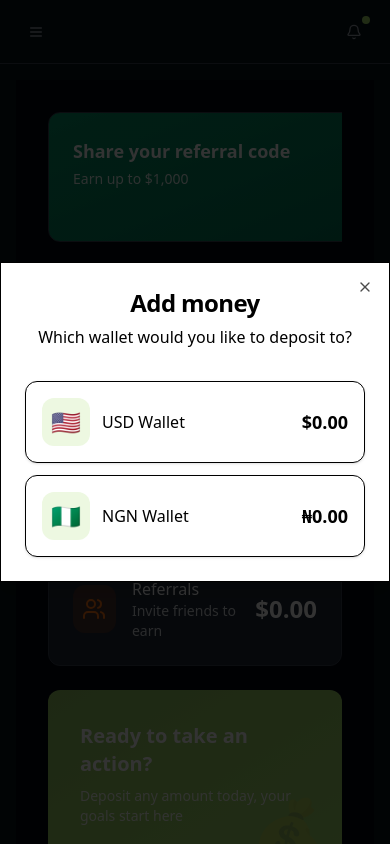
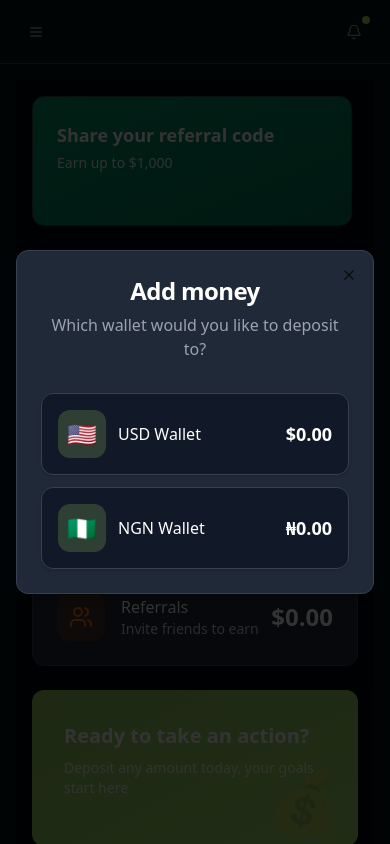
Before and after one commit to delegram-pixel/Ave, a Next.js app: page /dashboard in a window 390 px wide. Both pictures are taken after a click on the button "Add money". Built offline with nearby package versions, Linux system fonts and the light colour scheme.

Commit message:
Save current work before merging

```diff
--- a/src/app/dashboard/components/add-money-modal.tsx
+++ b/src/app/dashboard/components/add-money-modal.tsx
@@ -17,16 +17,16 @@ export function AddMoneyModal({ open, onOpenChange }: AddMoneyModalProps) {
 
   return (
     <Dialog open={open} onOpenChange={onOpenChange}>
-      <DialogContent className="sm:max-w-md bg-white border-border">
+      <DialogContent className="w-[calc(100%-2rem)] max-w-md bg-gray-800 border-gray-700 rounded-lg">
         <DialogHeader>
-          <DialogTitle className="text-2xl font-bold text-foreground">Add money</DialogTitle>
-          <p className="text-muted-foreground">Which wallet would you like to deposit to?</p>
+          <DialogTitle className="text-2xl font-bold text-white">Add money</DialogTitle>
+          <p className="text-gray-400">Which wallet would you like to deposit to?</p>
         </DialogHeader>
         <div className="space-y-3 mt-4">
           {wallets.map((wallet, index) => (
             <Card
               key={index}
-              className="p-4 bg-secondary border-border hover:bg-accent transition-colors cursor-pointer"
+              className="p-4 bg-gray-900 border-gray-700 hover:bg-gray-700 transition-colors cursor-pointer"
               onClick={() => {
                 // Handle wallet selection
                 console.log(`Selected ${wallet.name}`)
@@ -39,10 +39,10 @@ export function AddMoneyModal({ open, onOpenChange }: AddMoneyModalProps) {
                     {wallet.flag}
                   </div>
                   <div>
-                    <h4 className="text-foreground font-medium">{wallet.name}</h4>
+                    <h4 className="text-white font-medium">{wallet.name}</h4>
                   </div>
                 </div>
-                <p className="text-lg font-semibold text-foreground">{wallet.amount}</p>
+                <p className="text-lg font-semibold text-white">{wallet.amount}</p>
               </div>
             </Card>
           ))}
--- a/src/app/dashboard/components/dashboard-home.tsx
+++ b/src/app/dashboard/components/dashboard-home.tsx
@@ -38,7 +38,7 @@ export function DashboardHome() {
   const [showAddMoneyModal, setShowAddMoneyModal] = useState(false)
 
   return (
-    <div className="p-8 max-w-7xl mx-auto bg-gray-950 min-h-full">
+    <div className="p-4 md:p-8 max-w-7xl mx-auto bg-gray-950 min-h-full">
       {/* Promotional Cards Carousel */}
       <div className="mb-8">
         <div className="flex gap-4 overflow-x-auto pb-4 scrollbar-hide">
@@ -55,13 +55,13 @@ export function DashboardHome() {
       </div>
 
       {/* Total Wealth Section */}
-      <Card className="mb-8 p-8 bg-gray-800 border-gray-700">
+      <Card className="mb-8 p-6 md:p-8 bg-gray-800 border-gray-700">
         <div className="mb-6">
           <p className="text-white text-sm mb-2">
             Your total wealth <span className="text-allquity">in NGN</span>
           </p>
-          <h2 className="text-5xl font-bold text-white mb-6">₦0.00</h2>
-          <div className="flex gap-4">
+          <h2 className="text-4xl md:text-5xl font-bold text-white mb-6">₦0.00</h2>
+          <div className="flex flex-wrap gap-4">
             <Button
               className="bg-allquity hover:bg-allquity/90 text-primary-foreground font-medium"
               onClick={() => setShowAddMoneyModal(true)}
```
Also changed, not shown: public/res.png (added).
